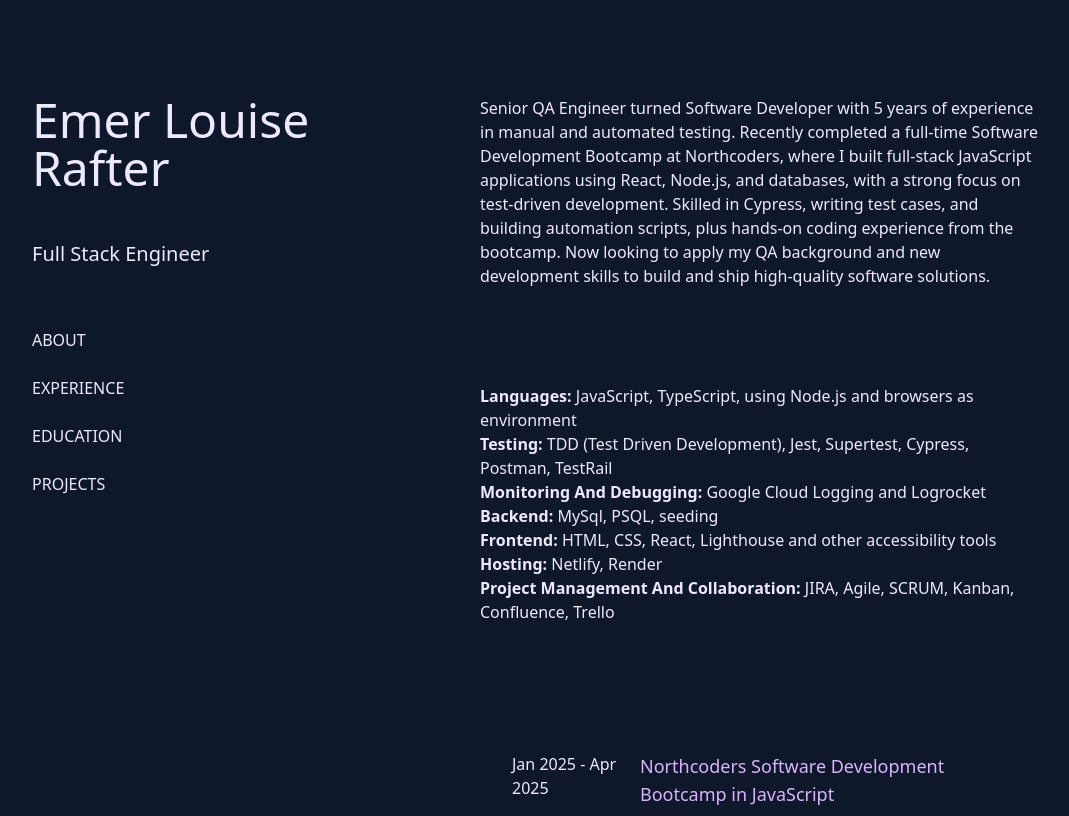
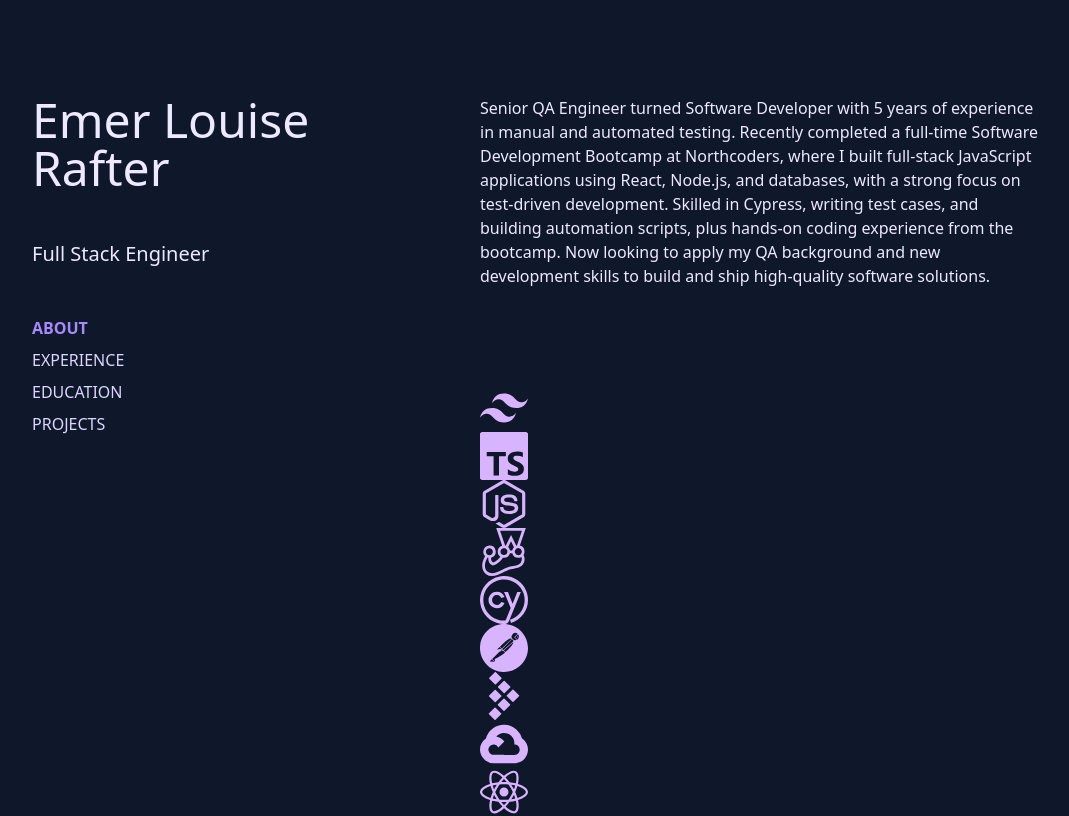
Before and after one commit to emerrafter1/portfolio, a React (Vite) app: page / in a window 1280 px wide. Shown: the top 816 px of the page, without its empty margins (64-1133 px from the left). Built offline with nearby package versions, Linux system fonts and the light colour scheme.

Commit message:
icons WIP

```diff
--- a/index.html
+++ b/index.html
@@ -1,5 +1,5 @@
 <!doctype html>
-<html lang="en">
+<html lang="en" class="scroll-smooth">
   <head>
     <meta charset="UTF-8" />
     <link rel="icon" type="image/svg+xml" href="/vite.svg" />
--- a/package.json
+++ b/package.json
@@ -18,6 +18,7 @@
     "@fortawesome/react-fontawesome": "^0.2.2",
     "react": "^19.0.0",
     "react-dom": "^19.0.0",
+    "react-icons": "^5.5.0",
     "react-router": "^7.5.2",
     "react-router-dom": "^7.5.2"
   },
--- a/src/About.tsx
+++ b/src/About.tsx
@@ -1,13 +1,28 @@
 import { experienceData } from "./data/experience_data";
+import { SiReact, SiTailwindcss, SiTypescript, SiNodedotjs , SiJest, SiCypress, SiPostman, SiTestrail, SiGooglecloud, SiMysql} from "react-icons/si";
+
 
 const About = () => {
   return (
-    <section id="about" className="scroll-mt-24">
+    <section id="about" className="scroll-mt-24 ">
       <div className="mb-24">
         <p>{experienceData.bio}</p>
       </div>
 
       <div className="mb-24">
+
+      <SiTailwindcss className="w-12 h-12 text-purple-300" />
+      <SiTypescript className="w-12 h-12 text-purple-300" />
+      <SiNodedotjs className="w-12 h-12 text-purple-300" />
+
+      <SiJest className="w-12 h-12 text-purple-300" />
+      <SiCypress className="w-12 h-12 text-purple-300" />
+      <SiPostman className="w-12 h-12 text-purple-300" />
+      <SiTestrail className="w-12 h-12 text-purple-300" />
+
+      <SiGooglecloud className="w-12 h-12 text-purple-300" />
+
+      <SiReact className="w-12 h-12 text-purple-300" />
 
         <ul>
           {Object.entries(experienceData.technicalSkills).map(
--- a/src/App.tsx
+++ b/src/App.tsx
@@ -1,18 +1,50 @@
+import { useEffect, useState } from "react";
 import "../dist/styles/output.css";
 
 import Header from "./Header";
 import About from "./About";
 import Experience from "./Experience";
 import Education from "./Education";
-
 import Projects from "./Projects";
 import Footer from "./Footer";
 
 function App() {
+  const [activeSection, setActiveSection] = useState("");
+
+  useEffect(() => {
+    const sectionIds = ["about", "experience", "education", "projects"];
+    const observer = new IntersectionObserver(
+      (entries) => {
+        entries.forEach((entry) => {
+
+          if (entry.isIntersecting) {
+            console.log(entry.target.id)
+            setActiveSection(entry.target.id);
+          }
+        });
+      },
+      {
+        threshold: 0.4,
+        // Temporarily remove rootMargin and scroll-mt-24 to see if the issue persists
+        rootMargin: "0px 0px 0px 0px",
+
+
+      }
+    );
+
+    sectionIds.forEach((id) => {
+      const el = document.getElementById(id);
+      if (el) observer.observe(el);
+    });
+
+    return () => observer.disconnect();
+  }, []);
+
+
   return (
-    <div className="grid grid-cols-12 gap-4 p-24 scroll-smooth min-h-screen bg-slate-900 text-violet-100">
+    <div className="grid grid-cols-12 gap-4 p-24 min-h-screen bg-slate-900 text-violet-100 scroll-smooth">
       <div className="col-span-4 sticky top-24 self-start">
-        <Header />
+        <Header activeSection={activeSection} />
       </div>
 
       <div className="col-span-8 mx-20">
--- a/src/Education.tsx
+++ b/src/Education.tsx
@@ -2,7 +2,7 @@ import { experienceData } from "./data/experience_data";
 
 const Education = () => {
   return (
-    <section id="education" className="scroll-mt-24 ">
+    <section id="education" className="scroll-mt-24">
       <div className="mb-24">
         <div className=" my-2 rounded-lg p-2 bg-purple-300/10 font-large text-purple-300 ">
           <ul>
--- a/src/Experience.tsx
+++ b/src/Experience.tsx
@@ -4,12 +4,12 @@ import { faLocationDot } from "@fortawesome/free-solid-svg-icons";
 
 const Experience = () => {
   return (
-    <section id="experience" className="scroll-mt-24">
+    <section id="experience" className=" scroll-mt-24">
       <div className="mb-24">
         {experienceData.experiences.map((experience, index) => (
           <div
             key={index}
-            className="grid grid-cols-8 gap-4 my-8 rounded-lg p-8 flex flex-wrap hover:bg-purple-300/10 hover:shadow-white"
+            className="grid grid-cols-8 gap-4 my-8 rounded-lg p-8 flex flex-wrap hover:bg-purple-50/5 hover:shadow-white  rounded-md transition motion-reduce:transition-none  hover:drop-shadow-lg"
           >
             <span className="col-span-2">{experience.date}</span>
             <div className="col-span-6">
--- a/src/Header.tsx
+++ b/src/Header.tsx
@@ -1,16 +1,39 @@
+type HeaderProps = {
+  activeSection: string;
+};
 
-import Nav from "./Nav";
+const Header: React.FC<HeaderProps> = ({ activeSection }) => {
+  const navItems = [
+    { id: "about", label: "About" },
+    { id: "experience", label: "Experience" },
+    { id: "education", label: "Education" },
+    { id: "projects", label: "Projects" },
+  ];
 
-const Header = () => {
-  return (<header >
-    <div className="">
+  return (
+    <header>
+
       <h1 className="text-5xl">Emer Louise Rafter</h1>
       <h2 className="text-xl my-12">Full Stack Engineer</h2>
-      <Nav />
-    </div>
-  </header>
 
 
+    <nav className="my-12">
+      <ul className="flex flex-col gap-2">
+        {navItems.map(({ id, label }) => (
+          <li key={id} className="uppercase">
+            <a
+              href={`#${id}`}
+              className={`transition-colors duration-300 ${
+                activeSection === id ? "text-violet-400 font-bold" : "text-violet-200"
+              }`}
+            >
+              {label}
+            </a>
+          </li>
+        ))}
+      </ul>
+    </nav>
+    </header>
   );
 };
 
--- a/src/Nav.tsx
+++ /dev/null
@@ -1,26 +0,0 @@
-import { Link } from "react-router-dom";
-
-const Nav = () => {
-  return (
-    <nav className="my-12">
-      <ul className="flex flex-wrap">
-        <li className="w-full py-3 uppercase">
-        <a href="#about">About</a>
-        </li>
-        <li className="w-full py-3 uppercase">
-        <a href="#experience">Experience</a>
-        </li>
-        <li className="w-full py-3 uppercase">
-        <a href="#education">Education</a>
-        </li>
-        <li className="w-full py-3 uppercase">
-        <a href="#projects">Projects</a>
-        </li>
-
-
-      </ul>
-    </nav>
-  );
-};
-
-export default Nav;
--- a/src/Projects.tsx
+++ b/src/Projects.tsx
@@ -4,7 +4,7 @@ import type {Project} from "./types";
 
 const Projects = () => {
   return (
-    <section id="projects" className="scroll-mt-24 mb-24">
+    <section id="projects" className="scroll-mt-24 mb-24 ">
 
       {projectsData.map((project: Project) => (
         <ProjectCard key={project.id} project={project} />
```
Also changed, not shown: public/typescript.svg (added), 1 other file (tests, documents, lock files or other folders).
